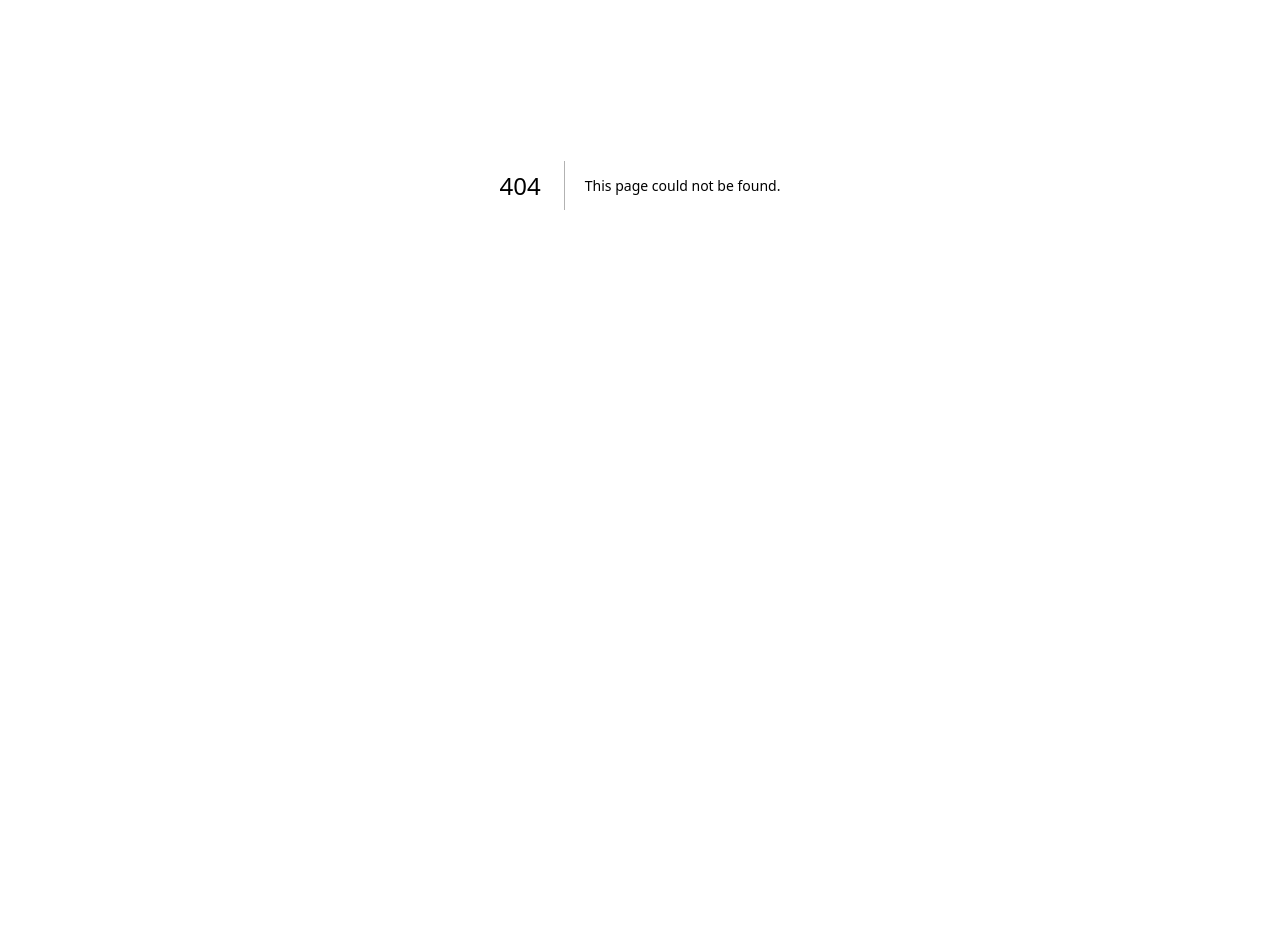
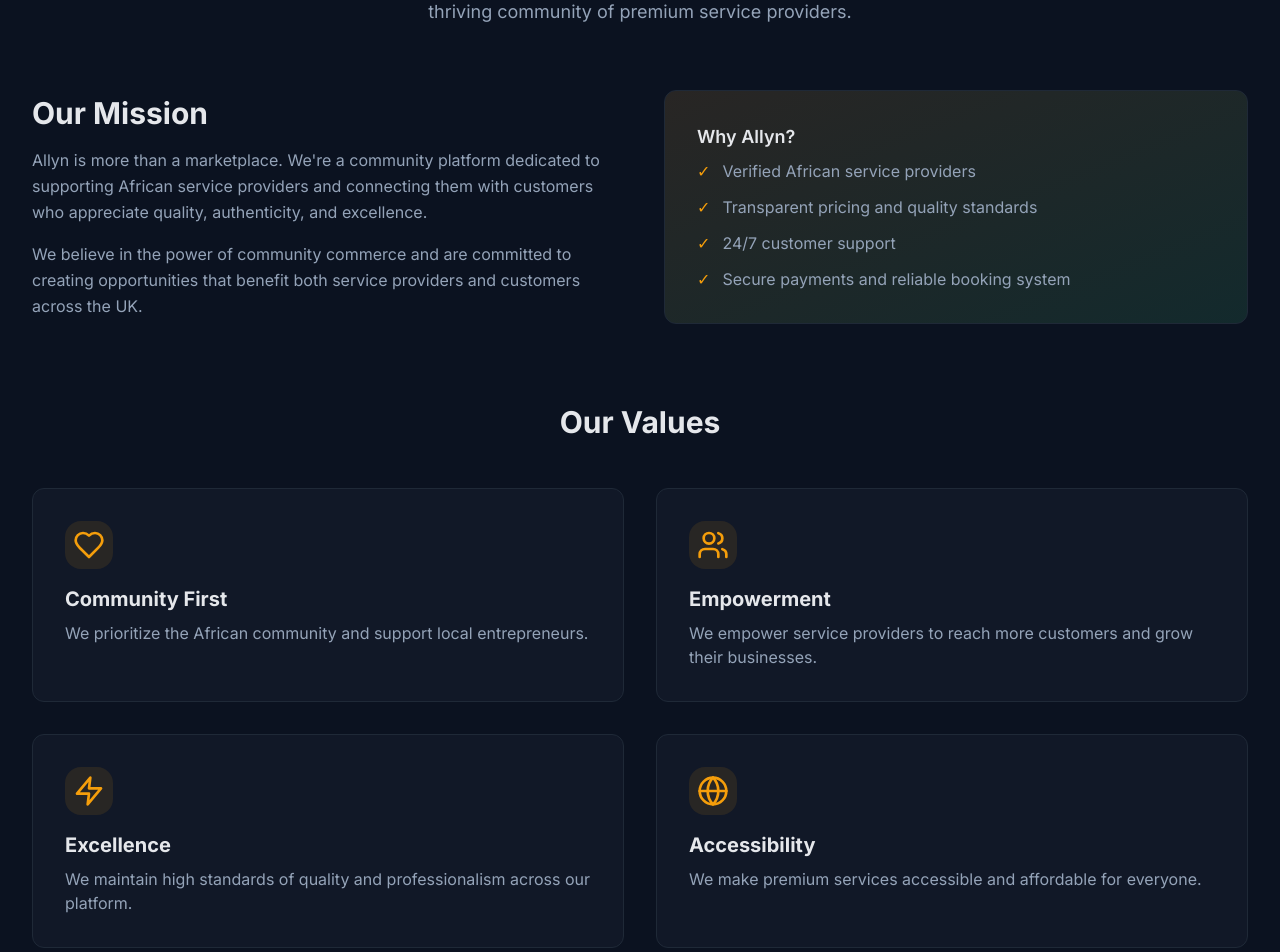
Before and after one commit to Lordrich-hub/Allyn, a Next.js app in the folder apps/web/: page /about in a window 1280 px wide. Before the commit this address had no page. Shown: the part 280-1232 px from the top of the page. Before the commit the page ends 865 px from the top, so only its background shows below. Built offline with nearby package versions, Linux system fonts and the light colour scheme.

Commit message:
Add About Us page and update Company footer links to point to actual pages instead of hash anchors

```diff
--- /dev/null
+++ b/apps/web/app/about/page.tsx
@@ -0,0 +1,200 @@
+'use client'
+
+import Link from 'next/link'
+import { motion } from 'framer-motion'
+import { ArrowLeft, Heart, Users, Zap, Globe } from 'lucide-react'
+
+export default function AboutPage() {
+  const values = [
+    {
+      icon: <Heart className="w-8 h-8" />,
+      title: 'Community First',
+      description: 'We prioritize the African community and support local entrepreneurs.',
+    },
+    {
+      icon: <Users className="w-8 h-8" />,
+      title: 'Empowerment',
+      description: 'We empower service providers to reach more customers and grow their businesses.',
+    },
+    {
+      icon: <Zap className="w-8 h-8" />,
+      title: 'Excellence',
+      description: 'We maintain high standards of quality and professionalism across our platform.',
+    },
+    {
+      icon: <Globe className="w-8 h-8" />,
+      title: 'Accessibility',
+      description: 'We make premium services accessible and affordable for everyone.',
+    },
+  ]
+
+  const milestones = [
+    { year: '2024', title: 'Founded', description: 'Allyn launched to connect African entrepreneurs with customers across the UK.' },
+    { year: '2025', title: 'Growth', description: 'Expanded to 1000+ verified vendors and 15,000+ happy customers.' },
+    { year: '2026', title: 'Expansion', description: 'Scaling operations and expanding service categories.' },
+  ]
+
+  return (
+    <div className="min-h-screen bg-background">
+      {/* Header */}
+      <div className="sticky top-0 z-30 bg-surface/95 backdrop-blur-sm border-b border-border">
+        <div className="container-custom py-4 flex items-center gap-3">
+          <Link href="/" className="flex items-center gap-2 text-accent hover:underline">
+            <ArrowLeft className="w-5 h-5" />
+            Back Home
+          </Link>
+        </div>
+      </div>
+
+      <div className="container-custom py-16">
+        {/* Hero Section */}
+        <motion.div
+          initial={{ opacity: 0, y: 20 }}
+          animate={{ opacity: 1, y: 0 }}
+          className="text-center mb-16"
+        >
+          <h1 className="text-4xl md:text-5xl font-bold text-text mb-4">About Allyn</h1>
+          <p className="text-lg text-muted max-w-2xl mx-auto">Connecting African entrepreneurs with customers across the UK, building a thriving community of premium service providers.</p>
+        </motion.div>
+
+        {/* Mission Section */}
+        <motion.div
+          initial={{ opacity: 0 }}
+          whileInView={{ opacity: 1 }}
+          viewport={{ once: true }}
+          className="grid grid-cols-1 md:grid-cols-2 gap-12 mb-20 items-center"
+        >
+          <motion.div
+            initial={{ opacity: 0, x: -20 }}
+            whileInView={{ opacity: 1, x: 0 }}
+            viewport={{ once: true }}
+          >
+            <h2 className="text-3xl font-bold text-text mb-4">Our Mission</h2>
+            <p className="text-muted leading-relaxed mb-4">
+              Allyn is more than a marketplace. We&apos;re a community platform dedicated to supporting African service providers and connecting them with customers who appreciate quality, authenticity, and excellence.
+            </p>
+            <p className="text-muted leading-relaxed">
+              We believe in the power of community commerce and are committed to creating opportunities that benefit both service providers and customers across the UK.
+            </p>
+          </motion.div>
+          <motion.div
+            initial={{ opacity: 0, x: 20 }}
+            whileInView={{ opacity: 1, x: 0 }}
+            viewport={{ once: true }}
+            className="card p-8 bg-gradient-to-br from-accent/10 to-accent-secondary/10"
+          >
+            <p className="text-lg font-semibold text-text mb-2">Why Allyn?</p>
+            <ul className="space-y-3 text-muted">
+              <li className="flex gap-3">
+                <span className="text-accent">✓</span>
+                <span>Verified African service providers</span>
+              </li>
+              <li className="flex gap-3">
+                <span className="text-accent">✓</span>
+                <span>Transparent pricing and quality standards</span>
+              </li>
+              <li className="flex gap-3">
+                <span className="text-accent">✓</span>
+                <span>24/7 customer support</span>
+              </li>
+              <li className="flex gap-3">
+                <span className="text-accent">✓</span>
+                <span>Secure payments and reliable booking system</span>
+              </li>
+            </ul>
+          </motion.div>
+        </motion.div>
+
+        {/* Values Section */}
+        <div className="mb-20">
+          <h2 className="text-3xl font-bold text-text mb-12 text-center">Our Values</h2>
+          <motion.div
+            initial={{ opacity: 0 }}
+            whileInView={{ opacity: 1 }}
+            viewport={{ once: true }}
+            className="grid grid-cols-1 md:grid-cols-2 gap-8"
+          >
+            {values.map((value, index) => (
+              <motion.div
+                key={value.title}
+                initial={{ opacity: 0, y: 20 }}
+                whileInView={{ opacity: 1, y: 0 }}
+                viewport={{ once: true }}
+                transition={{ delay: index * 0.1 }}
+                className="card p-8"
+              >
+                <div className="w-12 h-12 bg-accent/10 rounded-2xl flex items-center justify-center mb-4 text-accent">
+                  {value.icon}
+                </div>
+                <h3 className="text-xl font-bold text-text mb-2">{value.title}</h3>
+                <p className="text-muted">{value.description}</p>
+              </motion.div>
+            ))}
+          </motion.div>
+        </div>
+
+        {/* Timeline Section */}
+        <div className="mb-20">
+          <h2 className="text-3xl font-bold text-text mb-12 text-center">Our Journey</h2>
+          <motion.div
+            initial={{ opacity: 0 }}
+            whileInView={{ opacity: 1 }}
+            viewport={{ once: true }}
+            className="space-y-8"
+          >
+            {milestones.map((milestone, index) => (
+              <motion.div
+                key={milestone.year}
+                initial={{ opacity: 0, x: index % 2 === 0 ? -20 : 20 }}
+                whileInView={{ opacity: 1, x: 0 }}
+                viewport={{ once: true }}
+                transition={{ delay: index * 0.1 }}
+                className="card p-8 border-l-4 border-accent"
+              >
+                <div className="flex items-start gap-4">
+                  <div className="w-20 h-20 bg-accent/10 rounded-xl flex items-center justify-center flex-shrink-0">
+                    <span className="text-2xl font-bold text-accent">{milestone.year}</span>
+                  </div>
+                  <div className="flex-1">
+                    <h3 className="text-xl font-bold text-text mb-2">{milestone.title}</h3>
+                    <p className="text-muted">{milestone.description}</p>
+                  </div>
+                </div>
+              </motion.div>
+            ))}
+          </motion.div>
+        </div>
+
+        {/* Team Section */}
+        <motion.div
+          initial={{ opacity: 0, y: 20 }}
+          whileInView={{ opacity: 1, y: 0 }}
+          viewport={{ once: true }}
+          className="card p-8 text-center bg-gradient-to-br from-accent/10 to-accent-secondary/10 mb-8"
+        >
+          <h2 className="text-2xl font-bold text-text mb-4">Meet Our Team</h2>
+          <p className="text-muted mb-6 max-w-2xl mx-auto">Our diverse team is passionate about supporting African entrepreneurs and building a marketplace that celebrates excellence and community.</p>
+          <p className="text-accent font-semibold">Join us in our mission to empower African businesses!</p>
+        </motion.div>
+
+        {/* CTA */}
+        <motion.div
+          initial={{ opacity: 0, y: 20 }}
+          whileInView={{ opacity: 1, y: 0 }}
+          viewport={{ once: true }}
+          className="card p-8 text-center bg-gradient-to-br from-accent/10 to-accent-secondary/10"
+        >
+          <p className="text-muted mb-6">Ready to be part of our growing community?</p>
+          <div className="flex flex-col sm:flex-row gap-4 justify-center">
+            <Link href="/search" className="btn-primary px-8 py-3 rounded-lg font-semibold inline-block">
+              Browse Services
+            </Link>
+            <Link href="/signup" className="btn-secondary px-8 py-3 rounded-lg font-semibold inline-block">
+              Become a Vendor
+            </Link>
+          </div>
+        </motion.div>
+      </div>
+    </div>
+  )
+}
--- a/apps/web/app/page.tsx
+++ b/apps/web/app/page.tsx
@@ -328,10 +328,10 @@ export default function HomePage() {
               <h4 className="font-bold text-text mb-4">Company</h4>
               <ul className="space-y-2">
                 {[
-                  { label: 'About Us', href: '/#about' },
-                  { label: 'Contact', href: '/#contact' },
-                  { label: 'Blog', href: '/#blog' },
-                  { label: 'Careers', href: '/#careers' },
+                  { label: 'About Us', href: '/about' },
+                  { label: 'Contact', href: '/contact' },
+                  { label: 'Blog', href: '/blog' },
+                  { label: 'Careers', href: '/careers' },
                 ].map((item) => (
                   <li key={item.label}>
                     <Link href={item.href} className="text-muted hover:text-accent text-sm transition-colors">
```
